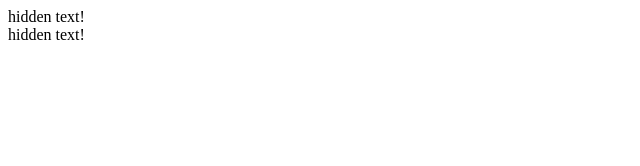
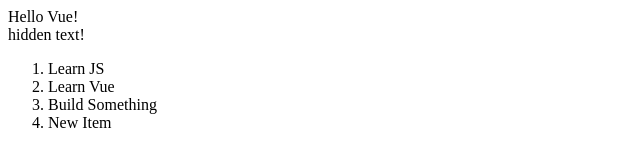
Before and after one commit to JuliePretzlaff/Vue-Practice, a plain HTML site: page index.html in a window 1280 px wide. Shown: the whole page, without its empty margins (0-640 px from the left). Drawn offline with nearby package versions, Linux system fonts and the light colour scheme.

Commit message:
for loops

```diff
--- a/index.html
+++ b/index.html
@@ -5,16 +5,20 @@
     </head>
     <body>
 
-        <div id="app">
+        <div id="app1">
             {{ message }}
         </div>
 
-        <div id="app">
+        <div id="app2">
             <span v-if="seen">hidden text!</span>
         </div>
 
-        <div id="app">
-            <span v-if="seen">hidden text!</span>
+        <div id="app3">
+            <ol>
+                <li v-for="todo in todos">
+                {{ todo.text }}
+                 </li>
+            </ol>
         </div>
 
         <script src="index.js"></script>
--- a/index.js
+++ b/index.js
@@ -1,13 +1,27 @@
-// var app = new Vue({
-//   el: '#app',
-//   data: {
-//       message: 'Hello Vue!'
-//   }
-// });
+var app = new Vue({
+  el: '#app1',
+  data: {
+      message: 'Hello Vue!'
+  }
+});
 
-var app = new Vue({
-  el: '#app',
+var app2 = new Vue({
+  el: '#app2',
   data: {
       seen: true
   }
 });
+// app2.seen = false;
+
+var app3 = new Vue({
+  el: '#app3',
+  data: {
+    todos: [
+      { text: 'Learn JS' },
+      { text: 'Learn Vue' },
+      { text: 'Build Something' }
+    ]
+  }
+})
+
+app3.todos.push({ text: 'New Item' })
```
